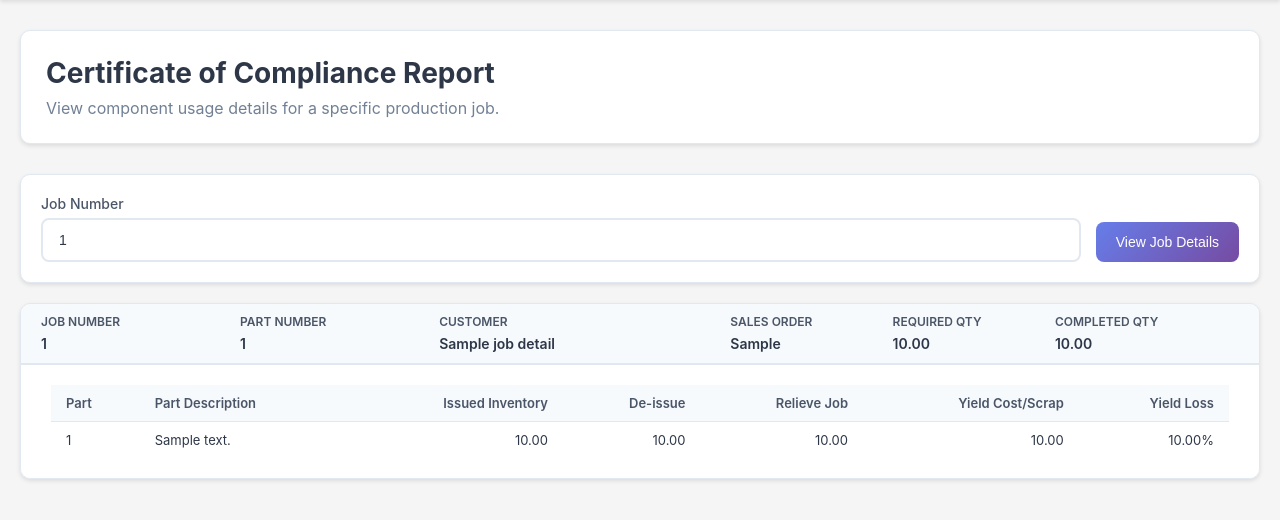
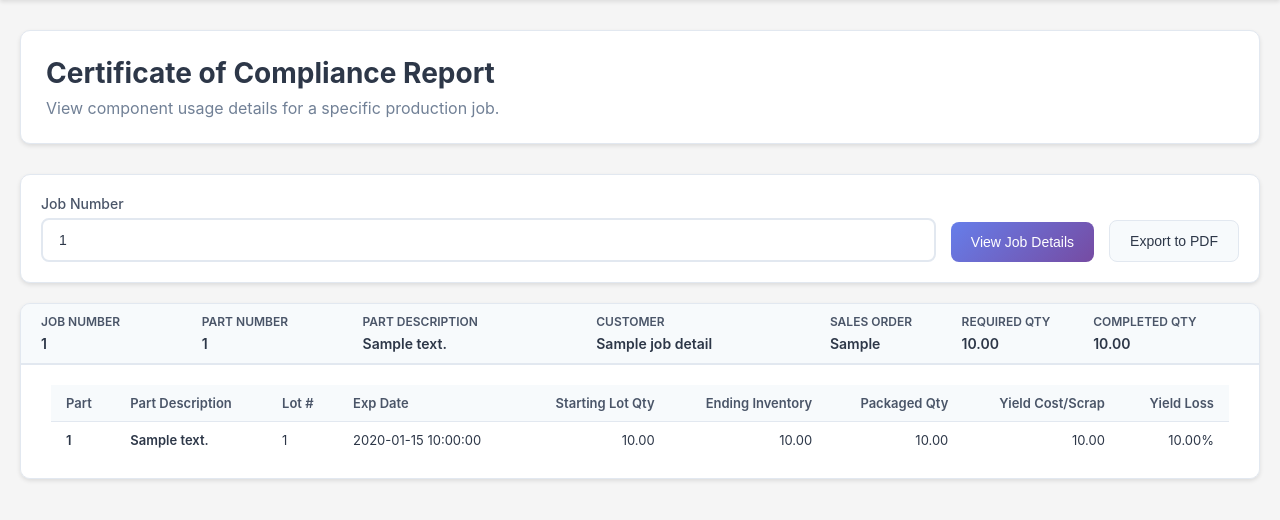
Before and after one commit to dangquyenbui-dotcom/production_portal_DEV, a Flask app: template templates/reports/coc.html in a window 1280 px wide. Shown: the part 75-595 px from the top of the page. Run offline with Flask 3, Linux system fonts and the light colour scheme; the template is opened without the code that fills it: most values are stand-ins (such as "Sample title", 1, 10 or a date in 2020).

Commit message:
Add files via upload

```diff
--- a/templates/reports/coc.html
+++ b/templates/reports/coc.html
@@ -32,31 +32,41 @@
         margin-bottom: 0;
     }
 
+    /* <<< MODIFICATION: Added .btn-secondary style */
+    .btn-secondary {
+        background-color: var(--bg-hover);
+        color: var(--text-primary);
+        border: 1px solid var(--border-primary);
+    }
+    .btn-secondary:hover {
+        background-color: var(--border-primary);
+    }
+    /* <<< END MODIFICATION */
+
     /* Container for the job details, mimicking accordion structure appearance */
     .job-details-container {
         margin-top: 20px;
         border: 1px solid var(--border-primary);
-        border-radius: 10px; /* Apply border radius to the container */
+        border-radius: 10px;
         box-shadow: var(--shadow-sm);
-        overflow: hidden; /* Important for containing rounded corners */
+        overflow: hidden;
     }
 
     /* Mimic job-header-static from jobs.html for the top info */
     .job-header-info {
         display: grid;
-        /* Match grid columns from jobs.html header, adjust if needed */
-        grid-template-columns: 1fr 1fr 1.5fr 0.8fr 0.8fr 1fr;
+        grid-template-columns: 1fr 1fr 1.5fr 1.5fr 0.8fr 0.8fr 1fr;
         gap: 15px;
-        padding: 10px 20px; /* Reduced padding to match header */
-        background: var(--table-header-bg); /* Use table header background */
-        border-bottom: 2px solid var(--border-primary); /* Match header bottom border */
+        padding: 10px 20px;
+        background: var(--table-header-bg);
+        border-bottom: 2px solid var(--border-primary);
     }
 
     .info-item .info-label {
-        font-size: 12px; /* Match header label font size */
-        color: var(--text-secondary); /* Match header label color */
-        font-weight: 600; /* Match header label weight */
-        text-transform: uppercase; /* Match header label case */
+        font-size: 12px;
+        color: var(--text-secondary);
+        font-weight: 600;
+        text-transform: uppercase;
         white-space: nowrap;
         overflow: hidden;
         text-overflow: ellipsis;
@@ -65,8 +75,8 @@
     }
      .info-item .info-value {
         color: var(--text-primary);
-        font-weight: 600; /* Use stronger weight like in job list */
-        font-size: 14px; /* Match job list font size */
+        font-weight: 600;
+        font-size: 14px;
         white-space: nowrap;
         overflow: hidden;
         text-overflow: ellipsis;
@@ -78,40 +88,54 @@
 
     /* Styling for the details section mimicking transaction-details */
     .component-details-section {
-        /* display: none; */ /* Remove this if always shown */
-        padding: 20px 30px; /* Match padding from jobs.html */
-        background-color: var(--bg-secondary); /* Match background */
-        /* border-top: 1px solid var(--border-primary); */ /* No top border needed if header has bottom */
+        padding: 20px 30px;
+        background-color: var(--bg-secondary);
     }
 
     /* Table styling - Inherit from admin.css but adjust specifics */
-    .component-table { /* Rename class for clarity */
+    .component-table {
         width: 100%;
         border-collapse: collapse;
     }
      .component-table th, .component-table td {
-        padding: 10px 15px; /* Match padding from jobs.html details */
-        font-size: 13px; /* Match font size */
+        padding: 10px 15px;
+        font-size: 13px;
         text-align: left;
         border-bottom: 1px solid var(--border-primary);
+        white-space: nowrap;
     }
      .component-table tr:last-child td {
-        border-bottom: none; /* Match jobs.html */
+        border-bottom: none;
     }
     .component-table thead {
-        background-color: var(--bg-hover); /* Match jobs.html details header */
+        background-color: var(--bg-hover);
     }
     .component-table th {
         font-weight: 600;
         color: var(--text-secondary);
-        white-space: nowrap; /* Prevent header wrapping */
+        white-space: nowrap;
     }
-    .component-table .numeric { /* Ensure numeric alignment */
+    .component-table .numeric {
         text-align: right;
     }
     .component-table td {
-         color: var(--text-primary); /* Ensure text color matches */
-         white-space: normal; /* Allow wrapping in data cells */
+         color: var(--text-primary);
+    }
+    .component-table td.description-cell {
+        white-space: normal;
+    }
+
+
+    /* Styles for grouped rows */
+    .component-table tr.is-first-in-group td {
+        border-top: 2px solid var(--border-primary);
+    }
+    .component-table thead + tbody tr:first-child.is-first-in-group td {
+        border-top: none;
+    }
+    .component-table td[rowspan] {
+        vertical-align: top;
+        font-weight: 600;
     }
 
 
@@ -152,7 +176,13 @@
                    placeholder="Enter Job Number (e.g., 202504992)" value="{{ job_number or '' }}" required>
         </div>
         <button type="submit" class="btn btn-primary">View Job Details</button>
-    </form>
+
+        <button type="submit" class="btn btn-secondary"
+                formaction="{{ url_for('reports.coc_report_pdf') }}"
+                formmethod="GET">
+            Export to PDF
+        </button>
+        </form>
 </div>
 
 {% if job_details %}
@@ -167,6 +197,12 @@
             <span class="info-label">Part Number</span>
             <span class="info-value">{{ job_details.part_number }}</span>
         </div>
+
+        <div class="info-item">
+            <span class="info-label">Part Description</span>
+            <span class="info-value">{{ job_details.part_description or 'N/A' }}</span>
+        </div>
+
         <div class="info-item">
             <span class="info-label">Customer</span>
             <span class="info-value">{{ job_details.customer_name }}</span>
@@ -185,36 +221,54 @@
         </div>
     </div>
 
-    {# Mimic structure of .transaction-details #}
+    {# Mimc structure of .transaction-details #}
     <div class="component-details-section">
-        <table class="component-table"> {# Use specific class #}
+        <table class="component-table">
             <thead>
                 <tr>
                     <th>Part</th>
                     <th>Part Description</th>
-                    <th class="numeric">Issued Inventory</th>
-                    <th class="numeric">De-issue</th>
-                    <th class="numeric">Relieve Job</th>
+                    <th>Lot #</th>
+                    <th>Exp Date</th>
+                    <th class="numeric">Starting Lot Qty</th>
+                    <th class="numeric">Ending Inventory</th>
+                    <th class="numeric">Packaged Qty</th>
                     <th class="numeric">Yield Cost/Scrap</th>
                     <th class="numeric">Yield Loss</th>
                 </tr>
             </thead>
             <tbody>
-                {% if job_details.aggregated_list %}
-                    {% for part_summary in job_details.aggregated_list %}
-                    <tr>
-                        <td>{{ part_summary.part_number }}</td>
-                        <td>{{ part_summary.part_description }}</td>
-                        <td class="numeric">{{ "{:,.2f}".format(part_summary['Issued inventory']) }}</td>
-                        <td class="numeric">{{ "{:,.2f}".format(part_summary['De-issue']) }}</td>
-                        <td class="numeric">{{ "{:,.2f}".format(part_summary['Relieve Job']) }}</td>
-                        <td class="numeric">{{ "{:,.2f}".format(part_summary['Yield Cost/Scrap']) }}</td>
-                        <td class="numeric">{{ "%.2f"|format(part_summary['Yield Loss']) }}%</td>
-                    </tr>
+                {% if job_details.grouped_list %}
+                    {% for part_num, group in job_details.grouped_list.items() %}
+                        {% if not group.lots %}
+                            <tr class="is-first-in-group">
+                                <td>{{ part_num }}</td>
+                                <td class="description-cell">{{ group.part_description }}</td>
+                                <td colspan="7" style="text-align: center; color: var(--text-tertiary);">No lot transactions found.</td>
+                            </tr>
+                        {% else %}
+                            {% for lot_summary in group.lots %}
+                            <tr class="lot-row {% if loop.first %}is-first-in-group{% endif %}">
+
+                                {% if loop.first %}
+                                <td rowspan="{{ group.lots|length }}">{{ part_num }}</td>
+                                <td rowspan="{{ group.lots|length }}" class="description-cell">{{ group.part_description }}</td>
+                                {% endif %}
+
+                                <td>{{ lot_summary.lot_number or 'N/A' }}</td>
+                                <td>{{ lot_summary.exp_date }}</td>
+                                <td class="numeric">{{ "{:,.2f}".format(lot_summary['Starting Lot Qty']) }}</td>
+                                <td class="numeric">{{ "{:,.2f}".format(lot_summary['Ending Inventory']) }}</td>
+                                <td class="numeric">{{ "{:,.2f}".format(lot_summary['Packaged Qty']) }}</td>
+                                <td class="numeric">{{ "{:,.2f}".format(lot_summary['Yield Cost/Scrap']) }}</td>
+                                <td class="numeric">{{ "%.2f"|format(lot_summary['Yield Loss']) }}%</td>
+                            </tr>
+                            {% endfor %}
+                        {% endif %}
                     {% endfor %}
                 {% else %}
                 <tr>
-                    <td colspan="7" style="text-align: center; color: var(--text-tertiary);">No component transactions found for this job.</td>
+                    <td colspan="9" style="text-align: center; color: var(--text-tertiary);">No component transactions found for this job.</td>
                 </tr>
                 {% endif %}
             </tbody>
@@ -226,7 +280,7 @@
         Error: {{ error_message }}
     </div>
 {% elif job_number %}
-     <div class="error-message">
+     <div class-"error-message">
         No details found for job {{ job_number }}. It might be closed or invalid.
     </div>
 {% else %}
```
Also changed, not shown: utils/pdf_generator.py (added, +178 -0 lines).
